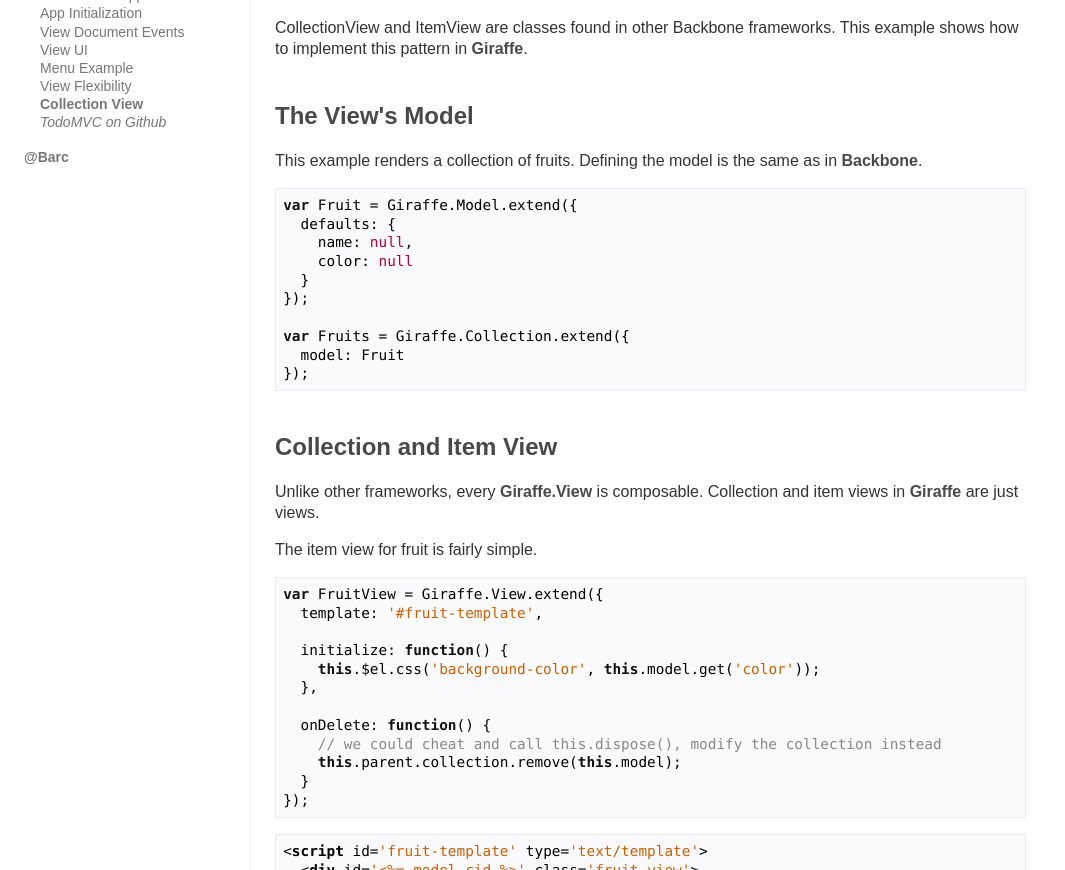
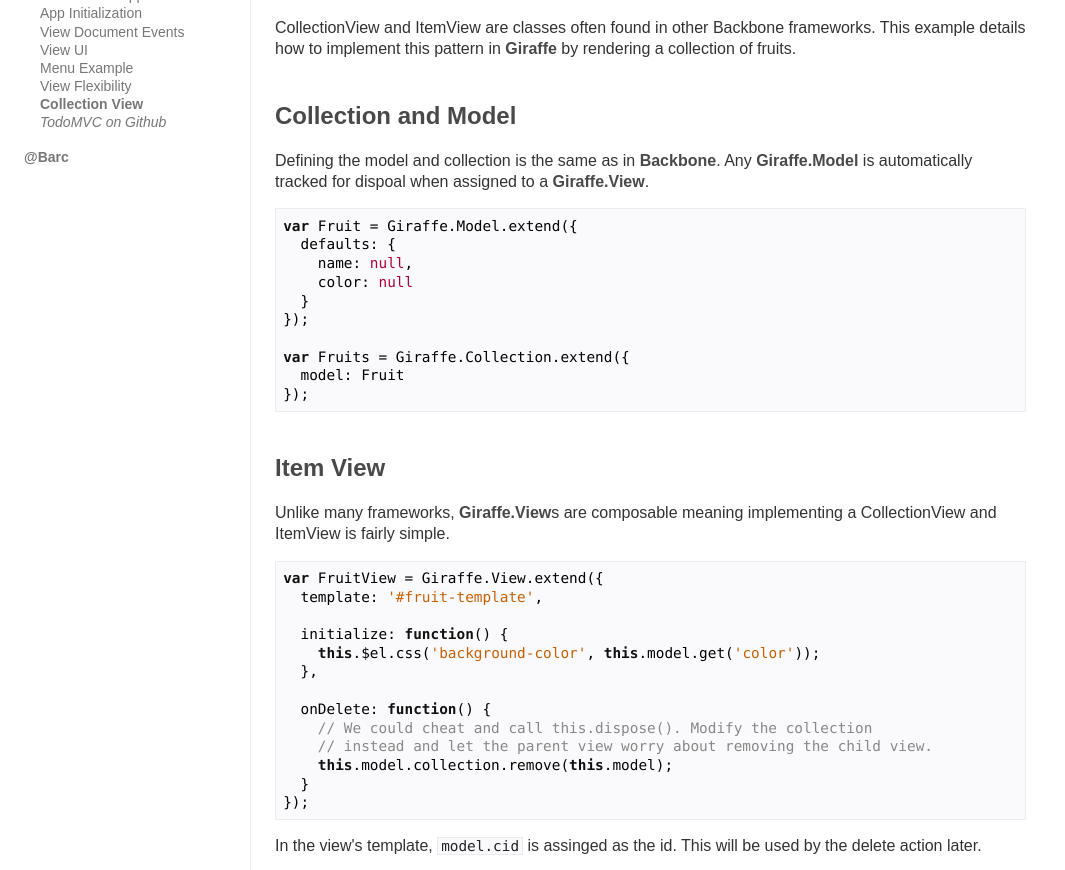
Before and after one commit to barc/backbone.giraffe, a plain HTML site: page collectionView.html in a window 1280 px wide. Shown: the part 251-1121 px from the top of the page, without its empty margins (0-1065 px from the left). Drawn offline with nearby package versions, Linux system fonts and the light colour scheme; a script that the page names is missing.

Commit message:
wording in collection view

```diff
--- a/assets/collectionView0-script.js
+++ b/assets/collectionView0-script.js
@@ -17,8 +17,9 @@
   },
 
   onDelete: function() {
-    // we could cheat and call this.dispose(), modify the collection instead
-    this.parent.collection.remove(this.model);
+    // We could cheat and call this.dispose(). Modify the collection
+    // instead and let the parent view worry about removing the child view.
+    this.model.collection.remove(this.model);
   }
 });
 
@@ -44,7 +45,6 @@
     this.collection.each(function (item) {
       my.onAddItem(item, my.collection);
     });
-
   }
 });
 
--- a/collectionView.html
+++ b/collectionView.html
@@ -48,11 +48,13 @@
           <img id="logo" src="img/logo.png" />
         </a>
         <h1 id='h-implement-collectionview'>Implement CollectionView</h1>
-<p>CollectionView and ItemView are classes found in other Backbone frameworks.
-This example shows how to implement this pattern in <strong>Giraffe</strong>.</p>
-<p><div class='section-example'><h2 id='h-the-views-model'>The View&#39;s Model</h2>
-<p>This example renders a collection of fruits. Defining the model is the
-same as in <strong>Backbone</strong>.</p>
+<p>CollectionView and ItemView are classes often found in other Backbone
+frameworks. This example details how to implement this pattern in <strong>Giraffe</strong>
+by rendering a collection of fruits.</p>
+<p><div class='section-example'><h2 id='h-collection-and-model'>Collection and Model</h2>
+<p>Defining the model and collection is the same as in <strong>Backbone</strong>.
+Any <strong>Giraffe.Model</strong> is automatically tracked for dispoal when assigned to
+a <strong>Giraffe.View</strong>.</p>
 <pre><code class="js"><span class="keyword">var</span> Fruit = Giraffe.Model.extend({
   defaults: {
     name: <span class="literal">null</span>,
@@ -63,10 +65,9 @@
 <span class="keyword">var</span> Fruits = Giraffe.Collection.extend({
   model: Fruit
 });</code></pre>
-<h2 id='h-collection-and-item-view'>Collection and Item View</h2>
-<p>Unlike other frameworks, every <strong>Giraffe.View</strong> is composable.
-Collection and item views in <strong>Giraffe</strong> are just views.</p>
-<p>The item view for fruit is fairly simple.</p>
+<h2 id='h-item-view'>Item View</h2>
+<p>Unlike many frameworks, <strong>Giraffe.View</strong>s are composable meaning implementing
+a CollectionView and ItemView is fairly simple.</p>
 <pre><code class="js"><span class="keyword">var</span> FruitView = Giraffe.View.extend({
   template: <span class="string">'#fruit-template'</span>,
 
@@ -75,18 +76,22 @@
   },
 
   onDelete: <span class="function"><span class="keyword">function</span><span class="params">()</span> {</span>
-    <span class="comment">// we could cheat and call this.dispose(), modify the collection instead</span>
-    <span class="keyword">this</span>.parent.collection.remove(<span class="keyword">this</span>.model);
+    <span class="comment">// We could cheat and call this.dispose(). Modify the collection</span>
+    <span class="comment">// instead and let the parent view worry about removing the child view.</span>
+    <span class="keyword">this</span>.model.collection.remove(<span class="keyword">this</span>.model);
   }
 });</code></pre>
+<p>In the view&#39;s template, <code>model.cid</code> is assinged as the id. This will be used
+by the delete action later.</p>
 <pre><code class="html"><span class="tag">&lt;<span class="title">script</span> <span class="attribute">id</span>=<span class="value">'fruit-template'</span> <span class="attribute">type</span>=<span class="value">'text/template'</span>&gt;</span>
   <span class="tag">&lt;<span class="title">div</span> <span class="attribute">id</span>=<span class="value">'&lt;%= model.cid %&gt;'</span> <span class="attribute">class</span>=<span class="value">'fruit-view'</span>&gt;</span>
     <span class="tag">&lt;<span class="title">h2</span>&gt;</span><span class="javascript">&lt;%= model.get(<span class="string">'name'</span>) %&gt;</span><span class="tag">&lt;/<span class="title">h2</span>&gt;</span>
     <span class="tag">&lt;<span class="title">button</span> <span class="attribute">data-gf-click</span>=<span class="value">'onDelete'</span>&gt;</span>delete<span class="tag">&lt;/<span class="title">button</span>&gt;</span>
   <span class="tag">&lt;/<span class="title">div</span>&gt;</span>
 <span class="tag">&lt;/<span class="title">script</span>&gt;</span></code></pre>
-<p>The collection view acts on changes in its collection, thus the view needs
-to listen for <code>add</code> and <code>remove</code> events. The <code>dataEvents</code> property facilitates
+<h2 id='h-collection-view'>Collection View</h2>
+<p>The parent or collection view acts on changes in its collection, thus the
+view listens for <code>add</code> and <code>remove</code> events. The <code>dataEvents</code> property facilitates
 assigning data event handlers.</p>
 <pre><code class="js"><span class="keyword">var</span> FruitsView = Giraffe.View.extend({
   dataEvents: {
@@ -108,17 +113,15 @@
     <span class="keyword">var</span> itemView = Giraffe.View.getClosestView(<span class="string">'#'</span> + fruit.cid);
     itemView.dispose();
   },</code></pre>
-<p>Adding of child items has to happen after this collection view has rendered
-itself.</p>
+<p>Child items must be added after this collection view has rendered itself.</p>
 <pre><code class="js">  afterRender: <span class="function"><span class="keyword">function</span><span class="params">()</span> {</span>
     <span class="keyword">var</span> my = <span class="keyword">this</span>;
     <span class="keyword">this</span>.collection.each(<span class="function"><span class="keyword">function</span> <span class="params">(item)</span> {</span>
       my.onAddItem(item, my.collection);
     });
-
   }
 });</code></pre>
-<p>All that is left is to create tasty fruits and attach the view to the page.</p>
+<p>All that is left is to create tasty and attach the collection view to the page.</p>
 <pre><code class="js"><span class="keyword">var</span> fruits = <span class="keyword">new</span> Fruits([
   {name: <span class="string">'Apple'</span>, color: <span class="string">'#0F0'</span>},
   {name: <span class="string">'Banana'</span>, color: <span class="string">'#FF0'</span>},
@@ -182,8 +185,9 @@
   },
 
   onDelete: <span class="function"><span class="keyword">function</span><span class="params">()</span> {</span>
-    <span class="comment">// we could cheat and call this.dispose(), modify the collection instead</span>
-    <span class="keyword">this</span>.parent.collection.remove(<span class="keyword">this</span>.model);
+    <span class="comment">// We could cheat and call this.dispose(). Modify the collection</span>
+    <span class="comment">// instead and let the parent view worry about removing the child view.</span>
+    <span class="keyword">this</span>.model.collection.remove(<span class="keyword">this</span>.model);
   }
 });
 
@@ -211,7 +215,6 @@
     <span class="keyword">this</span>.collection.each(<span class="function"><span class="keyword">function</span><span class="params">(item)</span> {</span>
       my.onAddItem(item, my.collection);
     });
-
   }
 });
 
```
